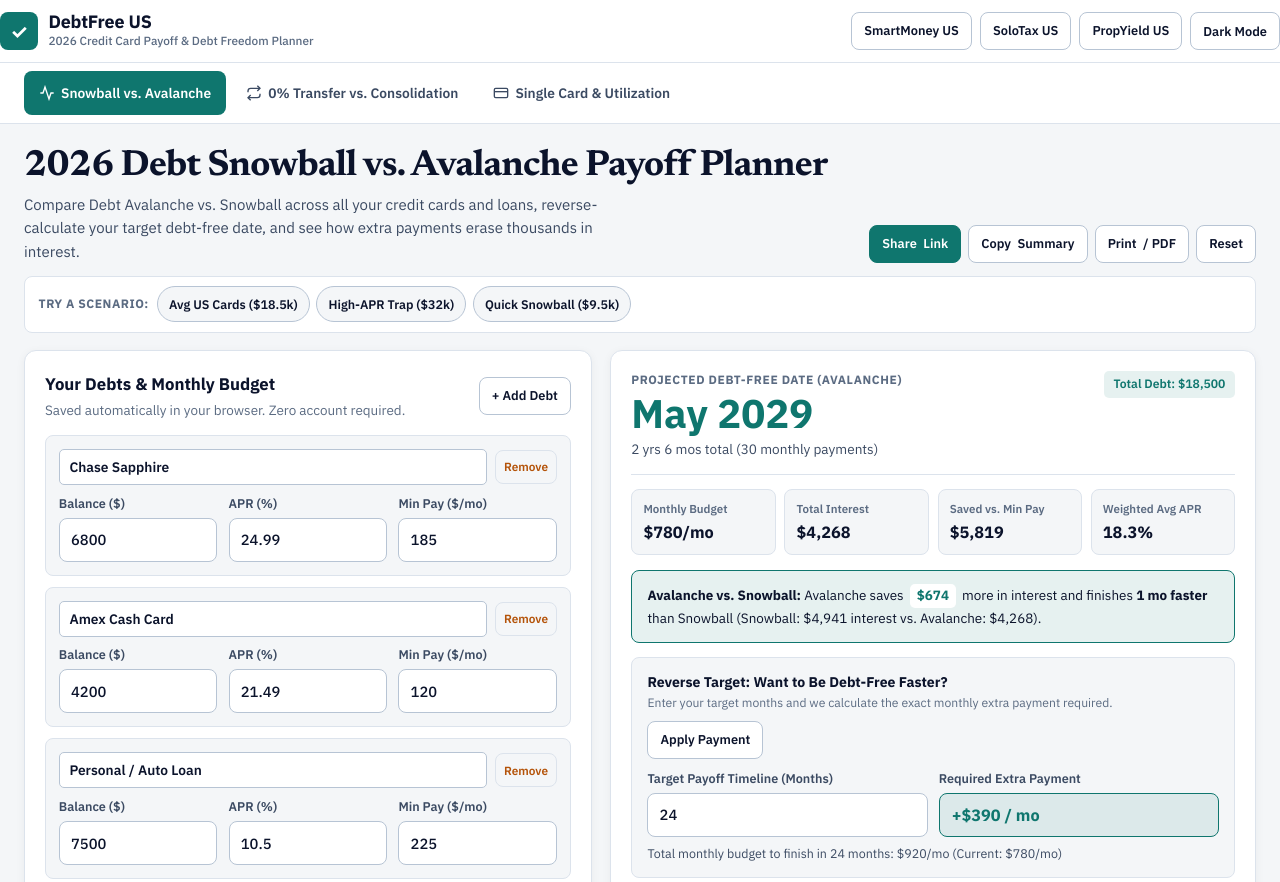
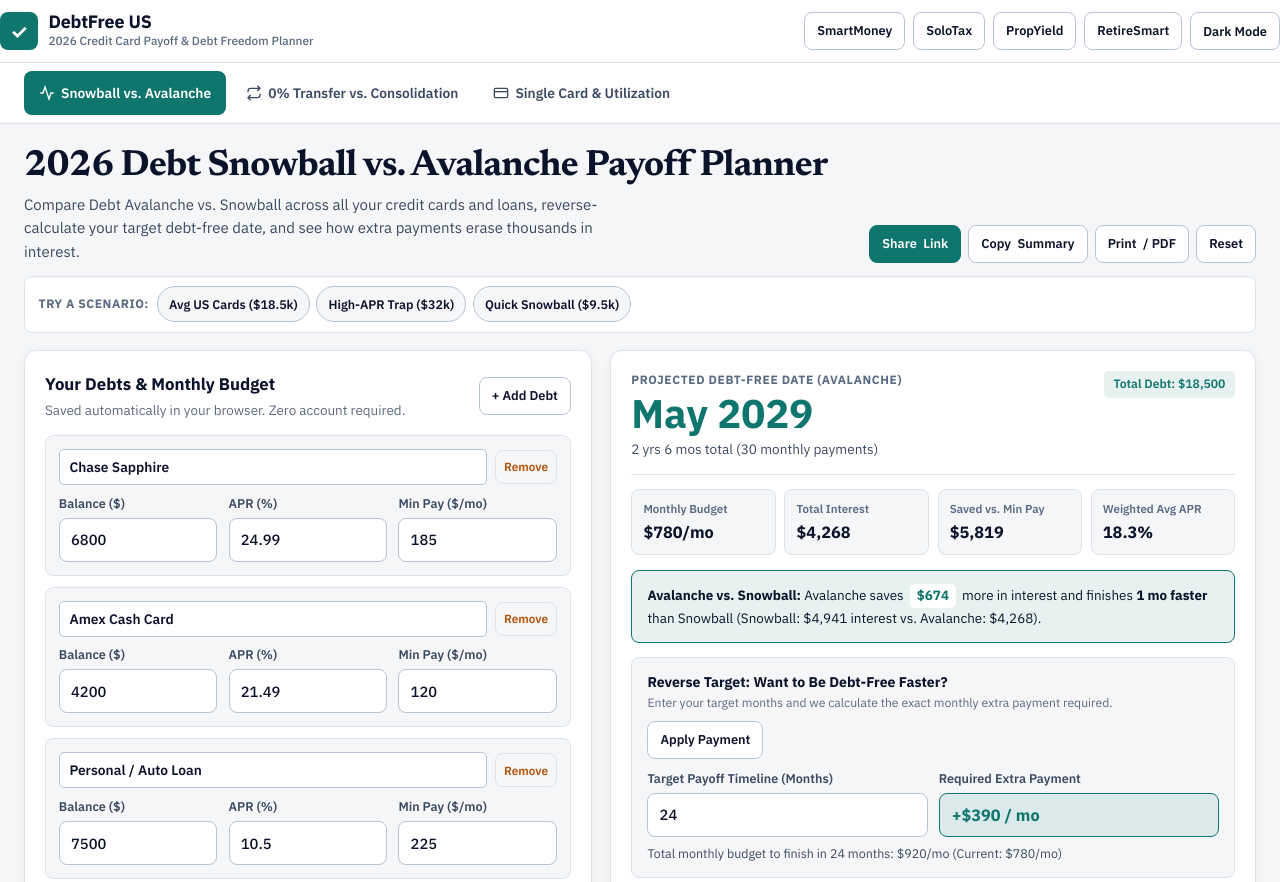
Before and after one commit to Dinhduy2702/us-debt-free-planner, a plain HTML site: page index.html in a window 1280 px wide. Shown: the top 882 px of the page. Drawn offline with Linux system fonts and the light colour scheme.

Commit message:
Close 5-way SEO pentagon: add RetireSmart US link

```diff
--- a/app.js
+++ b/app.js
@@ -710,8 +710,9 @@
 
     const ecoBtns = [
       `<a class="btn btn-sm" href="${CONFIG.ecosystem.smartMoneyCompoundBase}" target="_blank" rel="noopener noreferrer">SmartMoney US</a>`,
-      `<a class="btn btn-sm" href="${CONFIG.ecosystem.soloTaxUrl}" target="_blank" rel="noopener noreferrer">SoloTax US (S-Corp)</a>`,
-      `<a class="btn btn-sm" href="${CONFIG.ecosystem.propYieldUrl}" target="_blank" rel="noopener noreferrer">PropYield US (Real Estate)</a>`
+      `<a class="btn btn-sm" href="${CONFIG.ecosystem.soloTaxUrl}" target="_blank" rel="noopener noreferrer">SoloTax US</a>`,
+      `<a class="btn btn-sm" href="${CONFIG.ecosystem.propYieldUrl}" target="_blank" rel="noopener noreferrer">PropYield US</a>`,
+      `<a class="btn btn-sm" href="${CONFIG.ecosystem.retireSmartUrl}" target="_blank" rel="noopener noreferrer">RetireSmart US</a>`
     ];
     if (hasYtUrl) {
       ecoBtns.push(`<a class="btn btn-sm" href="${ytOffer.url}" target="_blank" rel="noopener noreferrer">${ytOffer.label}</a>`);
--- a/config.js
+++ b/config.js
@@ -12,6 +12,7 @@ window.DEBTFREE_CONFIG = {
     smartMoneyCompoundBase: "https://dinhduy2702.github.io/us-smart-money-calculators/",
     soloTaxUrl: "https://dinhduy2702.github.io/us-solotax-planner/",
     propYieldUrl: "https://dinhduy2702.github.io/us-propyield-analyzer/",
+    retireSmartUrl: "https://dinhduy2702.github.io/us-retiresmart-planner/",
     youtubeFinance: {
       label: "Watch US Debt Freedom Guides",
       url: "" // AGY 3 cap nhat link kenh YT Finance EN khi lap xong
--- a/index.html
+++ b/index.html
@@ -26,9 +26,10 @@
       </a>
 
       <div class="header-meta">
-        <a class="btn btn-sm hide-xs" id="sisterToolLink" href="https://dinhduy2702.github.io/us-smart-money-calculators/" target="_blank" rel="noopener noreferrer">SmartMoney US</a>
-        <a class="btn btn-sm hide-xs" href="https://dinhduy2702.github.io/us-solotax-planner/" target="_blank" rel="noopener noreferrer">SoloTax US</a>
-        <a class="btn btn-sm hide-xs" href="https://dinhduy2702.github.io/us-propyield-analyzer/" target="_blank" rel="noopener noreferrer">PropYield US</a>
+        <a class="btn btn-sm hide-xs" id="sisterToolLink" href="https://dinhduy2702.github.io/us-smart-money-calculators/" target="_blank" rel="noopener noreferrer">SmartMoney</a>
+        <a class="btn btn-sm hide-xs" href="https://dinhduy2702.github.io/us-solotax-planner/" target="_blank" rel="noopener noreferrer">SoloTax</a>
+        <a class="btn btn-sm hide-xs" href="https://dinhduy2702.github.io/us-propyield-analyzer/" target="_blank" rel="noopener noreferrer">PropYield</a>
+        <a class="btn btn-sm hide-xs" href="https://dinhduy2702.github.io/us-retiresmart-planner/" target="_blank" rel="noopener noreferrer">RetireSmart</a>
         <button type="button" class="btn btn-sm" id="themeToggleBtn" aria-label="Switch color theme">Dark Mode</button>
       </div>
     </div>
```
